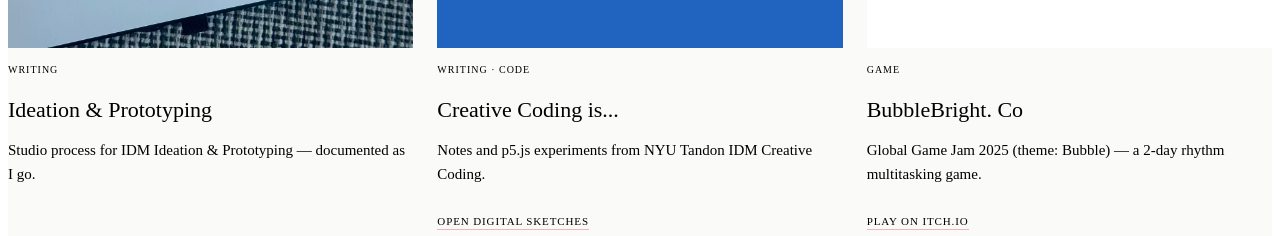
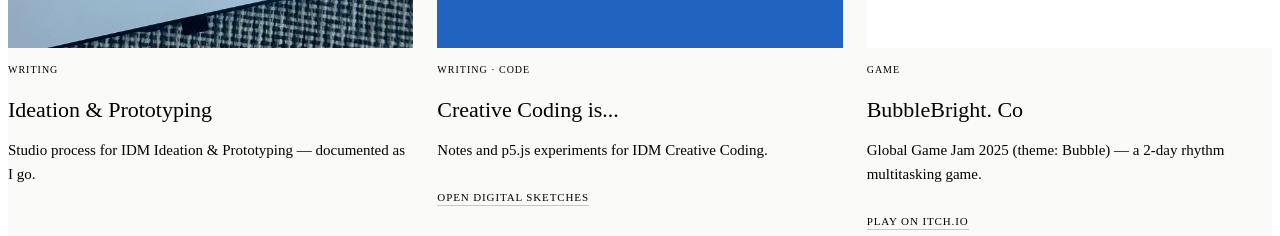
Before and after one commit to kristitang-dev/kristitang-dev.github.io, a React (Vite) app: page /#/ in a window 1280 px wide. Shown: the part 4680-4916 px from the top of the page. Built offline with nearby package versions, Linux system fonts and the light colour scheme; the HTML template or start-up script is replaced by a standard one.

Commit message:
Update garden.ts

```diff
--- a/src/data/garden.ts
+++ b/src/data/garden.ts
@@ -56,7 +56,7 @@ export const gardenEntries: GardenEntry[] = [
     title: 'Creative Coding is...',
     kinds: ['writing', 'code'],
     description:
-      'Notes and p5.js experiments from NYU Tandon IDM Creative Coding.',
+      'Notes and p5.js experiments for IDM Creative Coding.',
     image: '/images/creative.png',
     link: 'https://creative-coding-dm-gy6063e-f26.github.io/cchomework-kt/',
     linkLabel: 'Open Digital Sketches',
```
